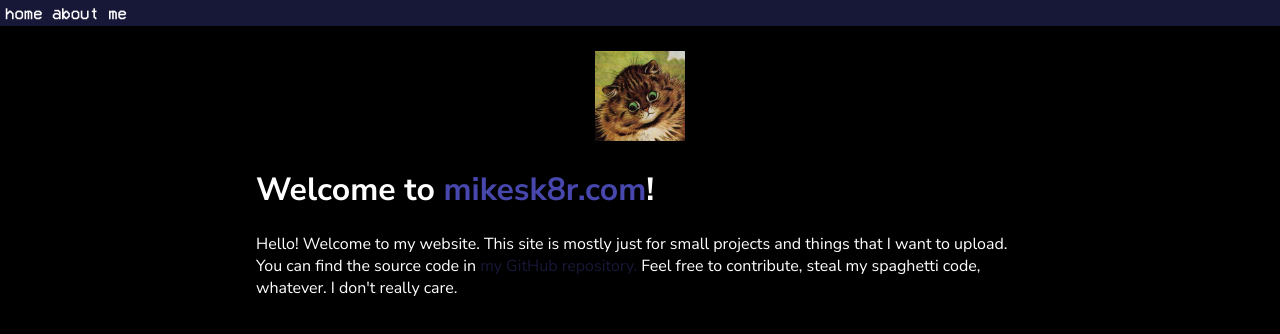
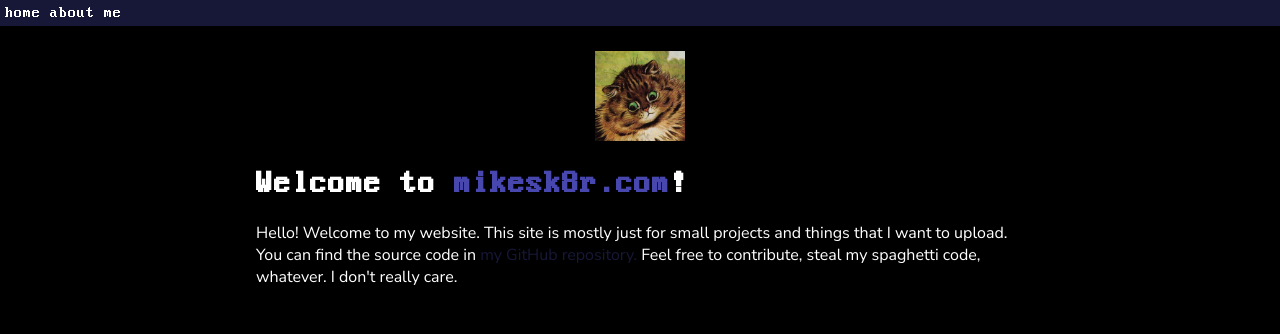
Before and after one commit to mikesk8r/mikesk8r.com, a SvelteKit app: page / in a window 1280 px wide. Shown: the top 334 px of the page. Built offline with nearby package versions, Linux system fonts and the light colour scheme.

Commit message:
change header font

```diff
--- a/static/style.css
+++ b/static/style.css
@@ -1,6 +1,6 @@
 @font-face {
     font-family: navfont;
-    src: url("vcrmono.ttf");
+    src: url("dos.ttf");
 }
 
 @font-face {
@@ -18,6 +18,10 @@ body {
     color: white;
     font-family: textfont, sans-serif;
     margin: 0px;
+}
+
+h1, h2, h3 {
+    font-family: navfont;
 }
 
 img {
```
Also changed, not shown: static/dos.ttf (added), static/vcrmono.ttf (deleted), 19 other files (tests, documents, lock files or other folders).
